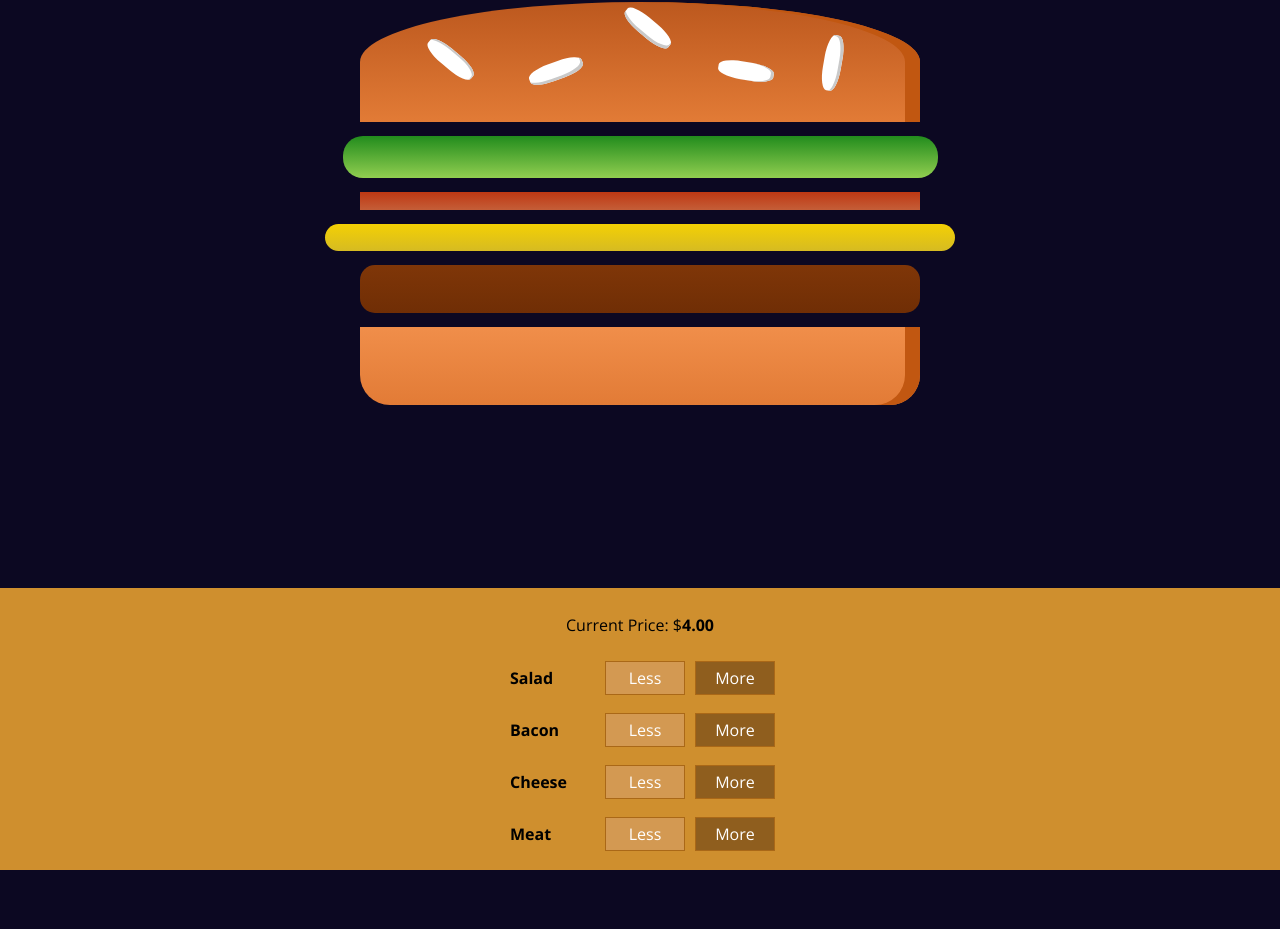
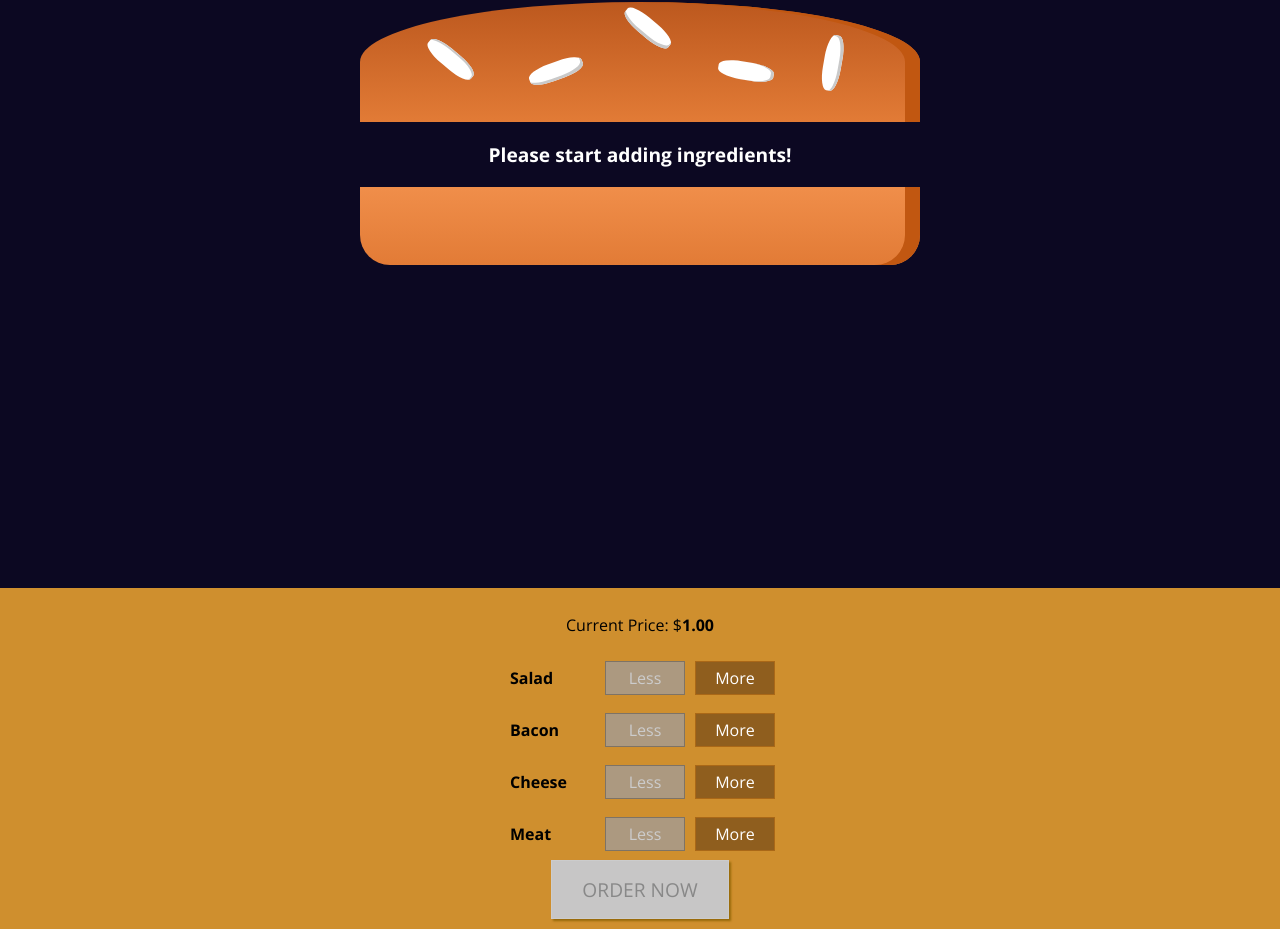
Before and after one commit to mhdnaldi/burger-builder, a React app: page / in a window 1280 px wide. Shown: the part 50-979 px from the top of the page. Before the commit the page ends 920 px from the top, so only its background shows below. Built offline with nearby package versions, Linux system fonts and the light colour scheme.

Commit message:
add modal

```diff
--- a/src/components/Burger/BuildControls/BuildControls.jsx
+++ b/src/components/Burger/BuildControls/BuildControls.jsx
@@ -16,6 +16,7 @@ const BuildControls = props => {
       {controls.map(ctrl => (
          <BuildControl label={ctrl.label}  key={ctrl.label} added={() => props.addingIngredient(ctrl.type)} removed={() => props.removingIngredient(ctrl.type)} disabled={props.disabled[ctrl.type]}/>
       ))}
+      <button className={classes.OrderButton} disabled={!props.purchasable} onClick={props.ordered}>ORDER NOW</button>
     </div>
   )
 }
--- a/src/components/Burger/BuildControls/BuildControls.module.css
+++ b/src/components/Burger/BuildControls/BuildControls.module.css
@@ -8,3 +8,44 @@
   box-shadow: 0 2px 1px #ccc;
   align-items: center;
 }
+
+.OrderButton {
+  background-color: #DAD735;
+  outline: none;
+  cursor: pointer;
+  border: 1px solid #966909;
+  color: #966909;
+  font-family: inherit;
+  font-size: 1.2em;
+  padding: 15px 30px;
+  box-shadow: 2px 2px 2px #966909;
+}
+
+.OrderButton:hover, .OrderButton:active {
+  background-color: #A0DB41;
+  border: 1px solid #966909;
+  color: #966909;
+}
+
+.OrderButton:disabled {
+  background-color: #C7C6C6;
+  cursor: not-allowed;
+  border: 1px solid #ccc;
+  color: #888888;
+}
+
+.OrderButton:not(:disabled) {
+  animation: enable 0.3s linear;
+}
+
+@keyframes enable {
+  0% {
+      transform: scale(1);
+  }
+  60% {
+      transform: scale(1.1);
+  }
+  100% {
+      transform: scale(1);
+  }
+}
--- /dev/null
+++ b/src/components/Burger/OrderSummary/OrderSummary.jsx
@@ -0,0 +1,22 @@
+import React from 'react'
+import Aux from '../../../hoc/Auxilliary'
+
+const OrderSummary = props=> {
+    const ingredientSummary = Object.keys(props.ingredients)
+    .map(igKey => {
+        return (
+        <li key={igKey}>
+            <span style={{textTransform: 'capitalize'}}>{igKey}:</span> {props.ingredients[igKey]}
+        </li>)
+    })
+    return(
+        <Aux>
+            <h3>Your Order</h3>
+            <p>A delecious burger with the following ingredients:</p>
+            <ul>{ingredientSummary}</ul>
+            <p>Continue to checkout?</p>
+        </Aux>
+    )
+}
+
+export default OrderSummary
--- /dev/null
+++ b/src/components/UI/Modal/Modal.jsx
@@ -0,0 +1,16 @@
+import React from 'react'
+import classes from './Modal.module.css'
+
+const Modal = props => {
+    return(
+        <div className={classes.Modal}
+        style={{
+            transform: props.show ? 'translateY(0)' : 'translateY(-100vh)',
+            opacity: props.show ? '1' : '0'
+        }}>
+            {props.children}
+        </div>
+    )
+}
+
+export default Modal
--- /dev/null
+++ b/src/components/UI/Modal/Modal.module.css
@@ -0,0 +1,20 @@
+.Modal {
+    position: fixed;
+    z-index: 500;
+    background-color: white;
+    width: 70%;
+    border: 1px solid #ccc;
+    box-shadow: 1px 1px 1px black;
+    padding: 16px;
+    left: 15%;
+    top: 30%;
+    box-sizing: border-box;
+    transition: all 0.3s ease-out;
+}
+
+@media (min-width: 600px) {
+    .Modal {
+        width: 500px;
+        left: calc(50% - 250px);
+    }
+}
--- a/src/containers/BurgerBuilder/BurgerBuilder.jsx
+++ b/src/containers/BurgerBuilder/BurgerBuilder.jsx
@@ -2,6 +2,8 @@ import React, { Component } from 'react'
 import Aux from '../../hoc/Auxilliary'
 import Burger from '../../components/Burger/Burger'
 import BuildControls from '../../components/Burger/BuildControls/BuildControls'
+import Modal from '../../components/UI/Modal/Modal'
+import OrderSummary from '../../components/Burger/OrderSummary/OrderSummary'
 
 const INGREDIENT_PRICES = {
   salad: 0.5,
@@ -13,12 +15,29 @@ const INGREDIENT_PRICES = {
 class BurgerBuilder extends Component {
   state = {
     ingredients: {
-      salad: 1,
-      bacon: 1,
-      cheese: 1,
-      meat: 1
+      salad: 0,
+      bacon: 0,
+      cheese: 0,
+      meat: 0
     },
-    totalPrice: 4
+    totalPrice: 1,
+    purchasable: false,
+    purchasing: false
+  }
+
+  updatePurchaseState = (ingredients) => {
+    const sum = Object.keys(ingredients).map(igKey => {
+      return ingredients[igKey]
+    }).reduce((sum, el) => {
+      return sum + el
+    }, 0)
+    console.log(sum)
+
+    this.setState({purchasable: sum>0})
+  }
+
+  purchaseHandler = () => {
+    this.setState({purchasing: true})
   }
 
   addIngredientHandler = type => {
@@ -30,6 +49,7 @@ class BurgerBuilder extends Component {
     const oldPrice = this.state.totalPrice
     const newPrice = oldPrice + priceAddition
     this.setState({totalPrice: newPrice, ingredients: updatedIngredients})
+    this.updatePurchaseState(updatedIngredients)
   }
 
   removeIngredientHandler = type => {
@@ -44,6 +64,7 @@ class BurgerBuilder extends Component {
     const oldPrice = this.state.totalPrice
     const newPrice = oldPrice - priceDeduction
     this.setState({totalPrice: newPrice, ingredients: updatedIgredients})
+    this.updatePurchaseState(updatedIgredients)
 
   }
   render() {
@@ -53,8 +74,11 @@ class BurgerBuilder extends Component {
     }
     return(
       <Aux>
+        <Modal show={this.state.purchasing}>
+          <OrderSummary ingredients={this.state.ingredients} />
+        </Modal>
         <Burger ingredients={this.state.ingredients} />
-        <BuildControls addingIngredient={this.addIngredientHandler} removingIngredient={this.removeIngredientHandler} disabled={disabledInfo} total={this.state.totalPrice}/>
+        <BuildControls addingIngredient={this.addIngredientHandler} removingIngredient={this.removeIngredientHandler} disabled={disabledInfo} total={this.state.totalPrice} purchasable={this.state.purchasable} ordered={this.purchaseHandler}/>
       </Aux>
     )
   }
```
Also changed, not shown: src/components/UI/Backdrop/Backdrop.jsx (added), src/components/UI/Backdrop/Backdrop.module.css (added), 1 other file (tests, documents, lock files or other folders).
